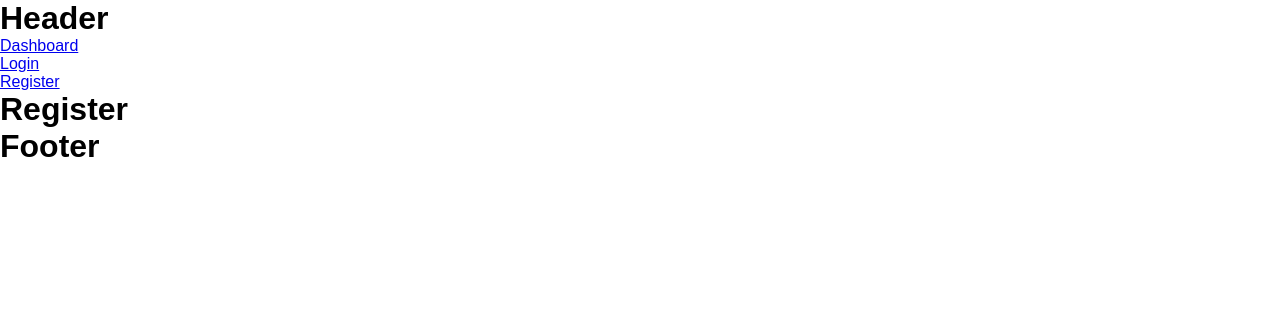
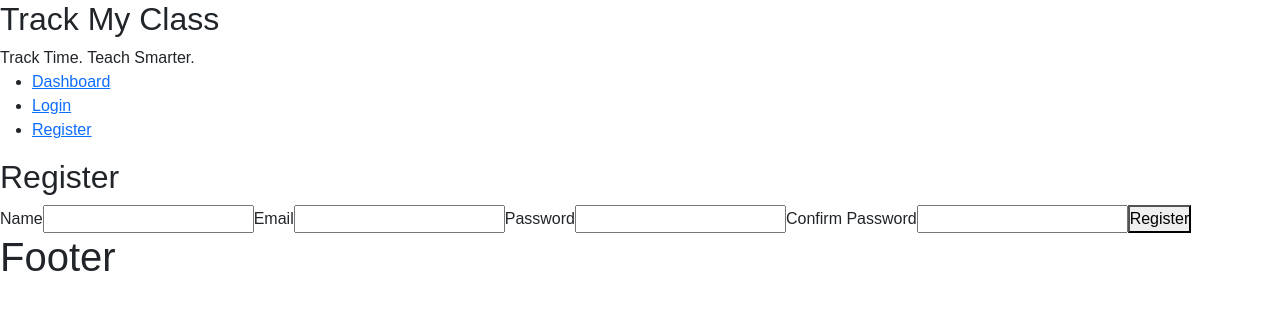
Before and after one commit to sharfrasaqsan/react-track-my-class, a React (Create React App) app: page /register in a window 1280 px wide. Shown: the top 310 px of the page. Built offline with nearby package versions, Linux system fonts and the light colour scheme.

Commit message:
bootstrap added

```diff
--- a/package.json
+++ b/package.json
@@ -10,8 +10,10 @@
     "@testing-library/jest-dom": "^6.8.0",
     "@testing-library/react": "^16.3.0",
     "@testing-library/user-event": "^13.5.0",
+    "bootstrap": "^5.3.8",
     "firebase": "^12.2.1",
     "react": "^19.1.1",
+    "react-bootstrap": "^2.10.10",
     "react-dom": "^19.1.1",
     "react-router-dom": "^7.8.2",
     "react-scripts": "5.0.1",
--- a/src/components/Header.js
+++ b/src/components/Header.js
@@ -3,7 +3,8 @@ import React from "react";
 const Header = () => {
   return (
     <div>
-      <h1>Header</h1>
+      <h2>Track My Class</h2>
+      <span>Track Time. Teach Smarter.</span>
     </div>
   );
 };
--- a/src/index.js
+++ b/src/index.js
@@ -2,6 +2,7 @@ import React from "react";
 import ReactDOM from "react-dom/client";
 import App from "./App";
 import { BrowserRouter } from "react-router-dom";
+import "bootstrap/dist/css/bootstrap.min.css";
 
 const root = ReactDOM.createRoot(document.getElementById("root"));
 root.render(
--- a/src/pages/Register.js
+++ b/src/pages/Register.js
@@ -1,9 +1,69 @@
-import React from "react";
+import React, { useState } from "react";
 
 const Register = () => {
+  const [name, setName] = useState("");
+  const [email, setEmail] = useState("");
+  const [password, setPassword] = useState("");
+  const [confirmPassword, setConfirmPassword] = useState("");
+
+  const [errors, setErrors] = useState({});
+  const [registerLoading, setRegisterLoading] = useState(false);
+
+  const handleRegister = (e) => {
+    e.preventDefault();
+    // handle registration logic here
+  };
+
   return (
     <div>
-      <h1>Register</h1>
+      <h2>Register</h2>
+      <div>
+        <form onSubmit={handleRegister}>
+          <div>
+            <label htmlFor="name">Name</label>
+            <input
+              type="text"
+              name="name"
+              id="name"
+              value={name}
+              onChange={(e) => setName(e.target.value)}
+              autoComplete="off"
+            />
+
+            <label htmlFor="email">Email</label>
+            <input
+              type="email"
+              name="email"
+              id="email"
+              value={email}
+              onChange={(e) => setEmail(e.target.value)}
+              autoComplete="off"
+            />
+
+            <label htmlFor="password">Password</label>
+            <input
+              type="password"
+              name="password"
+              id="password"
+              value={password}
+              onChange={(e) => setPassword(e.target.value)}
+              autoComplete="off"
+            />
+
+            <label htmlFor="confirmPassword">Confirm Password</label>
+            <input
+              type="password"
+              name="confirmPassword"
+              id="confirmPassword"
+              value={confirmPassword}
+              onChange={(e) => setConfirmPassword(e.target.value)}
+              autoComplete="off"
+            />
+
+            <button type="submit">Register</button>
+          </div>
+        </form>
+      </div>
     </div>
   );
 };
```
Also changed, not shown: src/utils/Loader.js (added, +137 -0 lines), 1 other file (tests, documents, lock files or other folders).
